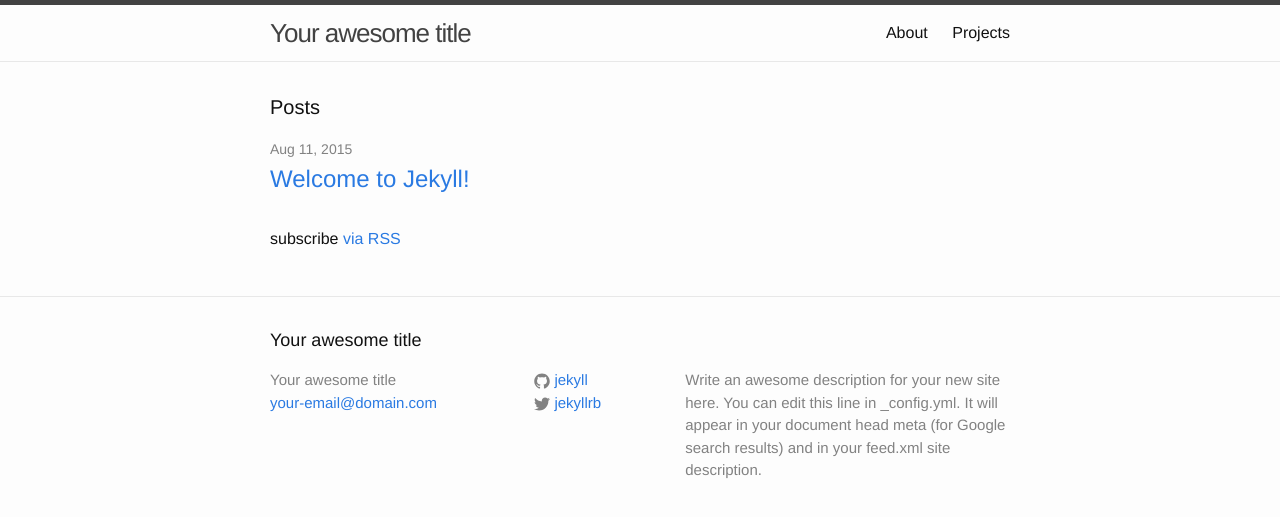
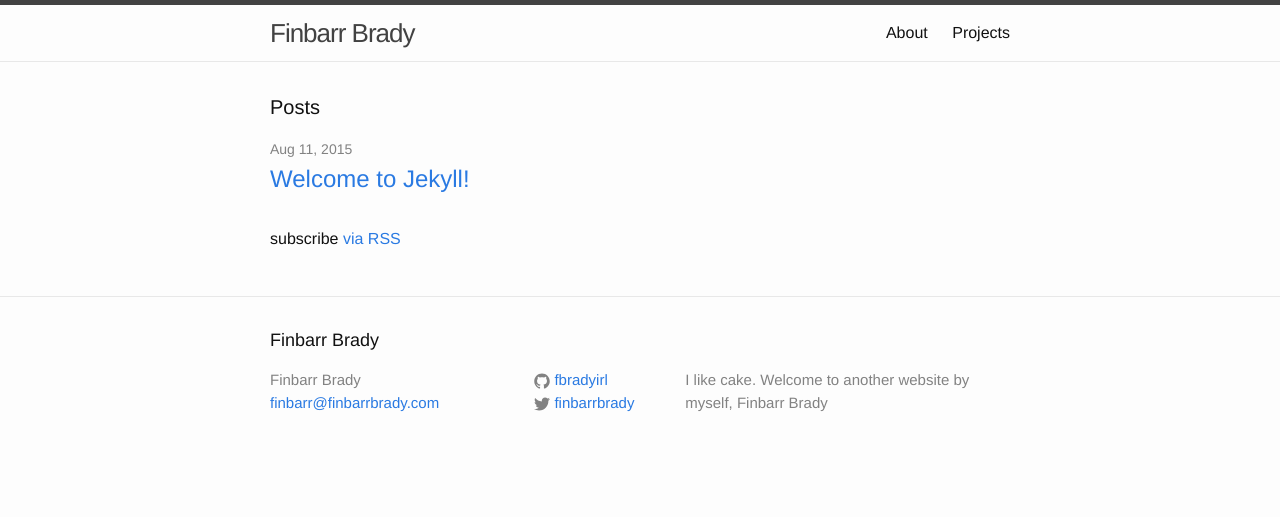
Before and after one commit to fbradyirl/fbradyirl_archive.github.io, a Jekyll site: the page built from index.html, in a window 1280 px wide. Shown: the top 517 px of the page. Built offline with Jekyll 4.4.1, drawn with Linux system fonts in a browser that asks for light colours.

```diff
--- a/_config.yml
+++ b/_config.yml
@@ -1,14 +1,12 @@
 # Site settings
-title: Your awesome title
-email: your-email@domain.com
+title: Finbarr Brady
+email: finbarr@finbarrbrady.com
 description: > # this means to ignore newlines until "baseurl:"
-  Write an awesome description for your new site here. You can edit this
-  line in _config.yml. It will appear in your document head meta (for
-  Google search results) and in your feed.xml site description.
+  I like cake. Welcome to another website by myself, Finbarr Brady
 baseurl: "" # the subpath of your site, e.g. /blog/
-url: "http://yourdomain.com" # the base hostname & protocol for your site
-twitter_username: jekyllrb
-github_username:  jekyll
+url: "http://fbradyirl.github.io" # the base hostname & protocol for your site
+twitter_username: finbarrbrady
+github_username:  fbradyirl
 
 # Build settings
 markdown: kramdown
```
